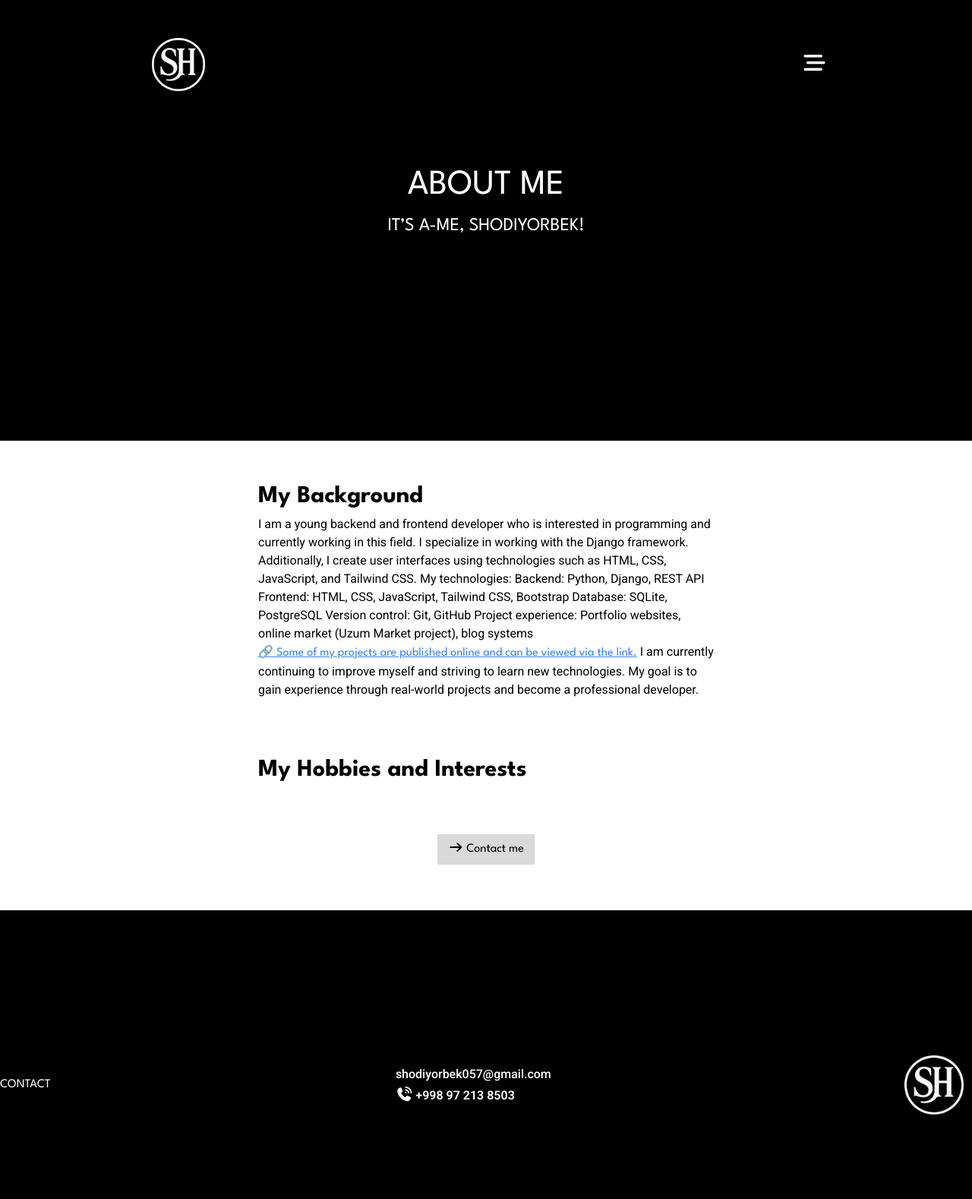
After one commit to ShodiyorbekQambaraliyev/my-portfolio, a Django app: page /about_me/ in a window 1280 px wide. The commit adds this page. Shown: the whole page at 76% size. Run offline with Django 5.2, Linux system fonts and the light colour scheme; some libraries are stand-ins or nearby versions.

Commit message:
about me sahifasini yarmi bitdi

```diff
--- /dev/null
+++ b/portfolio/templates/about_me.html
@@ -0,0 +1,82 @@
+{% extends 'base.html' %}
+{% load static %}
+
+{% block content %}
+
+<div class="">
+    <div class="w-full h-[580px] bg-[#000] pt-[40px]">
+        <div class="flex container w-[900px] items-center justify-between">
+            <div class="">
+                <a href="{% url 'home' %}">
+                    <img class="w-[90px]" src="{% static 'img/sh_logo.png' %}" alt="logo">
+                </a>
+            </div>
+            <div class="">
+                <i class="fa-solid fa-bars-staggered text-white text-[28px]"></i>
+            </div>
+        </div>
+        <div class="text-white container w-[900px] text-center flex flex-col items-center justify-center pt-[80px]">
+            <h1 class="text-[46px] font-regular uppercase">about me</h1>
+            <h2 class="text-[24px] font-regular uppercase">IT’S A-ME, SHODIYORBEK!</h2>
+        </div>
+    </div>
+
+
+    <div class="w-full container flex flex-col items-center justify-between">
+        <div class="w-[600px] pt-[50px]">
+            <h2 class="text-[32px] font-bold">My Background</h2>
+            <p class="text-[16px] font-regular">
+                I am a young backend and frontend developer who is interested in programming and currently working in
+                this field.
+                I specialize in working with the Django framework. Additionally, I create user interfaces using
+                technologies such as
+                HTML, CSS, JavaScript, and Tailwind CSS.
+
+                My technologies:
+
+                Backend: Python, Django, REST API
+
+                Frontend: HTML, CSS, JavaScript, Tailwind CSS, Bootstrap
+
+                Database: SQLite, PostgreSQL
+
+                Version control: Git, GitHub
+
+                Project experience: Portfolio websites, online market (Uzum Market project), blog systems <br>
+                <a class="text-blue-500 underline" href="#">🔗 Some of my projects are published online and can be
+                    viewed via the link.</a>
+                I am currently continuing to improve myself and striving to learn new technologies.
+                My goal is to gain experience through real-world projects and become a professional developer.
+            </p>
+
+
+            <h2 class="text-[32px] font-bold mt-[70px]">My Hobbies and Interests</h2>
+            <p class="flex flex-wrap gap-2 items-center text-[16px]">
+
+            </p>
+
+        </div>
+    </div>
+
+
+    <div class="container flex items-center justify-center mt-[60px] gap-4 text-center">
+        <a class="bg-[#d9d9d9] py-[6px] px-[12px] border-2 border-[#d9d9d9] hover:border-blue-500" href="#"><i
+                class="fa-solid fa-arrow-right"></i> Contact me</a>
+    </div>
+
+    <div class="bg-[#000] flex items-center justify-center mt-[60px]">
+        <div class="container h-[300px] bg-[#000] mt-[80px] text-white flex items-center justify-between">
+            <div class="flex gap-4">
+                <a class="uppercase" href="#">contact</a>
+            </div>
+            <div>
+                <p class="text-[16px] font-medium">shodiyorbek057@gmail.com</p>
+                <p class="text-[16px] font-semibold mt-1"><i class="fa-solid fa-phone-volume text-[18px]"></i> +998 97
+                    213 8503</p>
+            </div>
+            <img class="w-[100px] h-[100px]" src="{% static 'img/sh_logo.png' %}" alt="logo">
+        </div>
+    </div>
+</div>
+
+{% endblock %}
--- a/portfolio/templates/home.html
+++ b/portfolio/templates/home.html
@@ -157,7 +157,7 @@
     <div class="container flex items-center justify-center mt-[60px] gap-4 text-center">
         <a class="bg-[#d9d9d9] py-[6px] px-[12px] border-2 border-[#d9d9d9] hover:border-blue-500" href="{% url 'my_projects' %}"><i
                 class="fa-solid fa-arrow-right"></i> All Projects</a>
-        <a class="bg-[#d9d9d9] py-[6px] px-[12px] border-2 border-[#d9d9d9] hover:border-blue-500" href="#"><i
+        <a class="bg-[#d9d9d9] py-[6px] px-[12px] border-2 border-[#d9d9d9] hover:border-blue-500" href="{% url 'about_me' %}"><i
                 class="fa-solid fa-arrow-right"></i> About me</a>
         <a class="bg-[#d9d9d9] py-[6px] px-[12px] border-2 border-[#d9d9d9] hover:border-blue-500" href="#"><i
                 class="fa-solid fa-arrow-right"></i> Contact me</a>
--- a/portfolio/templates/menu.html
+++ b/portfolio/templates/menu.html
@@ -94,7 +94,7 @@
                         </div>
 
                     </a>
-                    <a href="{% url 'about-me' %}" class="bg-blue-400 text-white text-[18px] px-3 py-[2px] rounded-full">Learn More</a>
+                    <a href="{% url 'home' %}" class="bg-blue-400 text-white text-[18px] px-3 py-[2px] rounded-full">Learn More</a>
                 </div>
             </div>
         </div>
--- a/portfolio/templates/my_projects.html
+++ b/portfolio/templates/my_projects.html
@@ -47,7 +47,7 @@
 
 
     <div class="container flex items-center justify-center mt-[60px] gap-4 text-center">
-        <a class="bg-[#d9d9d9] py-[6px] px-[12px] border-2 border-[#d9d9d9] hover:border-blue-500" href="#"><i
+        <a class="bg-[#d9d9d9] py-[6px] px-[12px] border-2 border-[#d9d9d9] hover:border-blue-500" href="{% url 'about_me' %}"><i
                 class="fa-solid fa-arrow-right"></i> About me</a>
         <a class="bg-[#d9d9d9] py-[6px] px-[12px] border-2 border-[#d9d9d9] hover:border-blue-500" href="#"><i
                 class="fa-solid fa-arrow-right"></i> Contact me</a>
@@ -56,7 +56,7 @@
     <div class="bg-[#000] flex items-center justify-center mt-[60px]">
         <div class="container h-[300px] bg-[#000] mt-[80px] text-white flex items-center justify-between">
             <div class="flex gap-4">
-                <a class="uppercase" href="#">about</a>
+                <a class="uppercase" href="{% url 'about_me' %}">about</a>
                 <a class="uppercase" href="#">contact</a>
             </div>
             <div>
```
